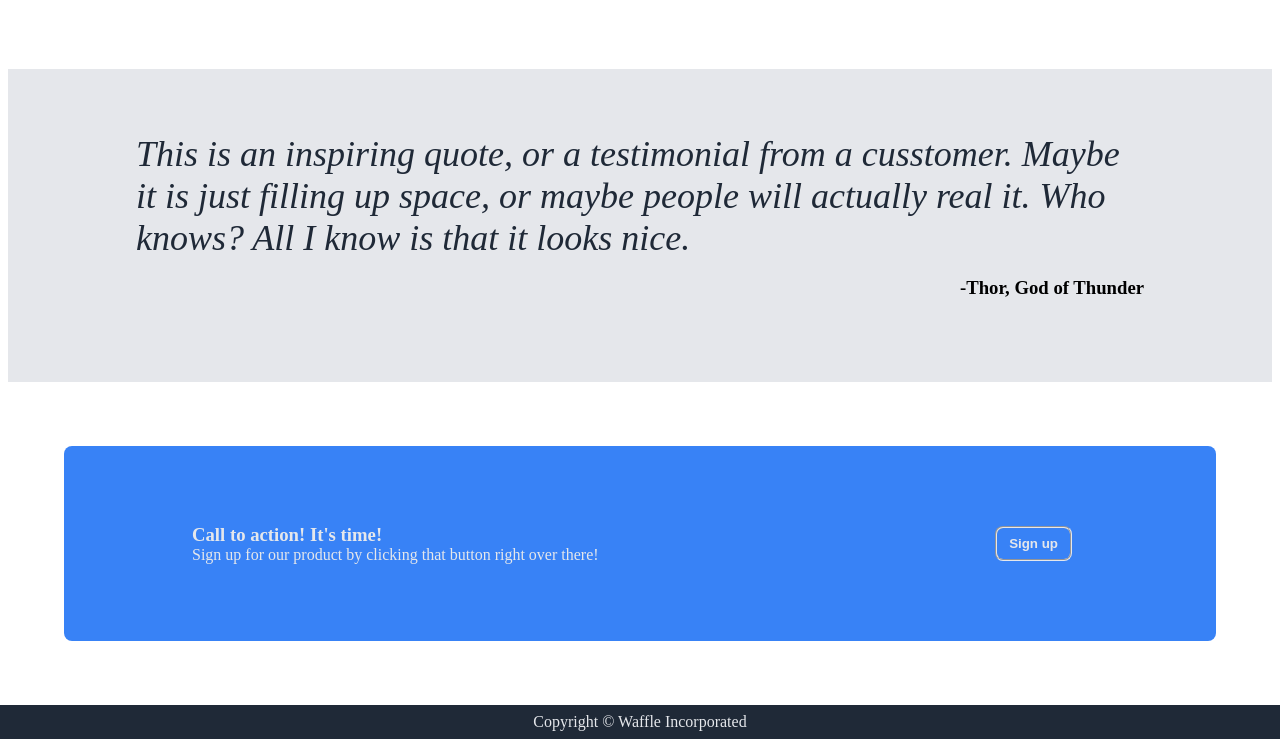
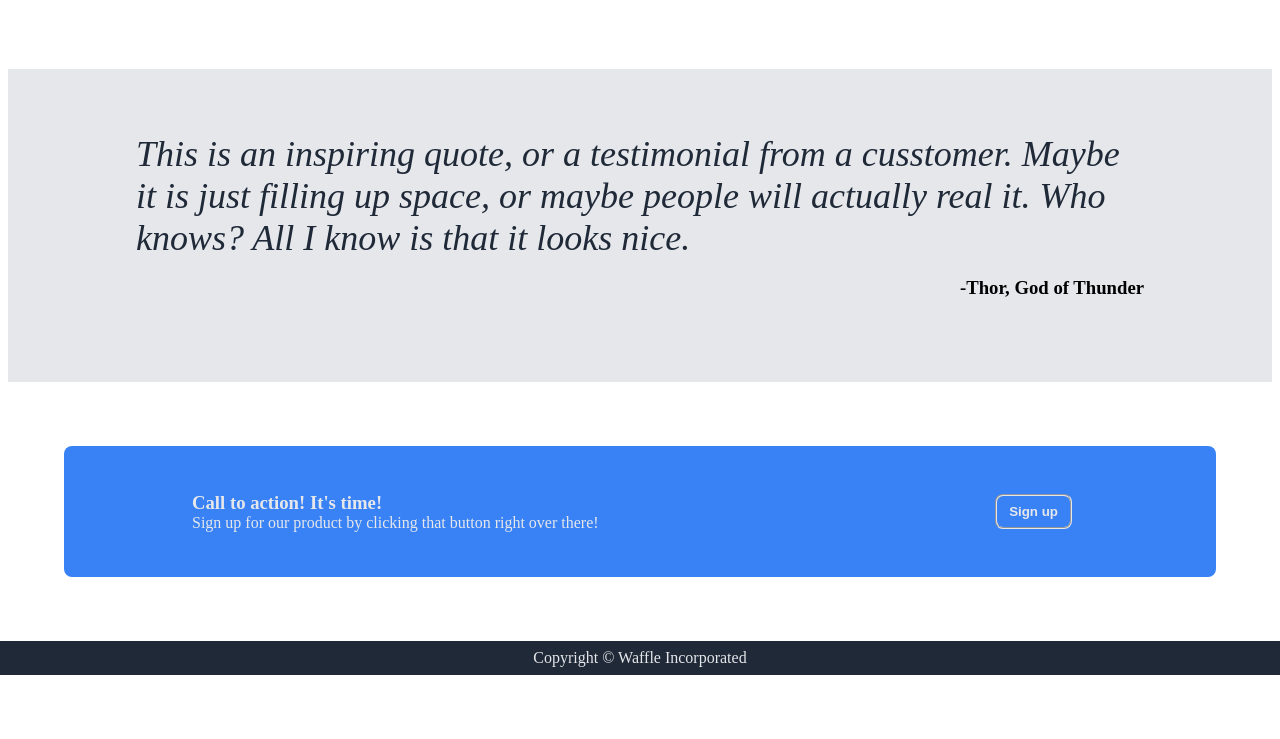
Before and after one commit to MasonPartridge/landing-page-practice, a plain HTML site: page index.html in a window 1280 px wide. Shown: the part 848-1587 px from the top of the page. After the commit the page ends 1523 px from the top, so only its background shows below. Drawn offline with Linux system fonts and the light colour scheme.

```diff
--- a/style.css
+++ b/style.css
@@ -190,13 +190,6 @@ body {
 
 
 
-.section {
-    padding: 0px 10vw;
-    justify-content: space-between;
-    display: flex;
-    align-items: center;
-    padding: 64px 10vw;
-}
 
 
 
```
